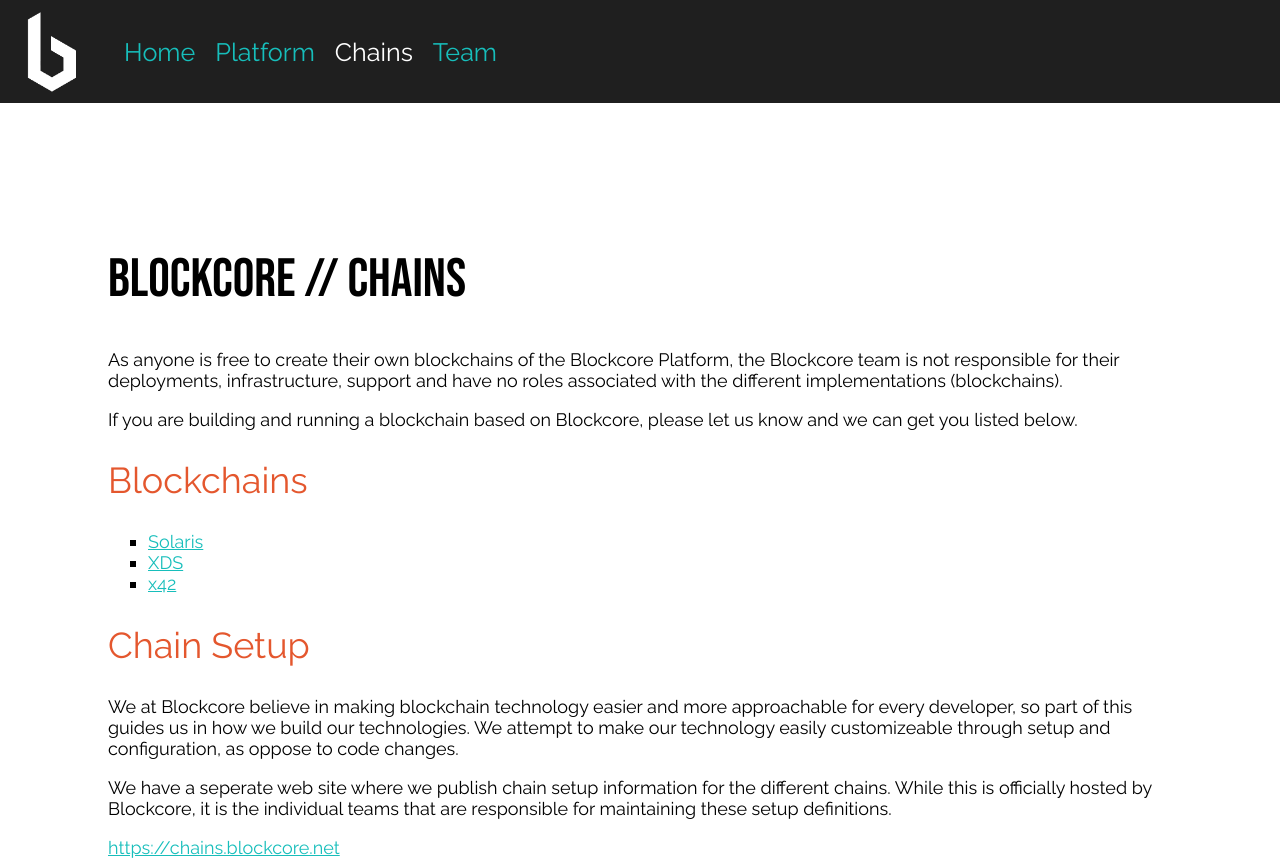
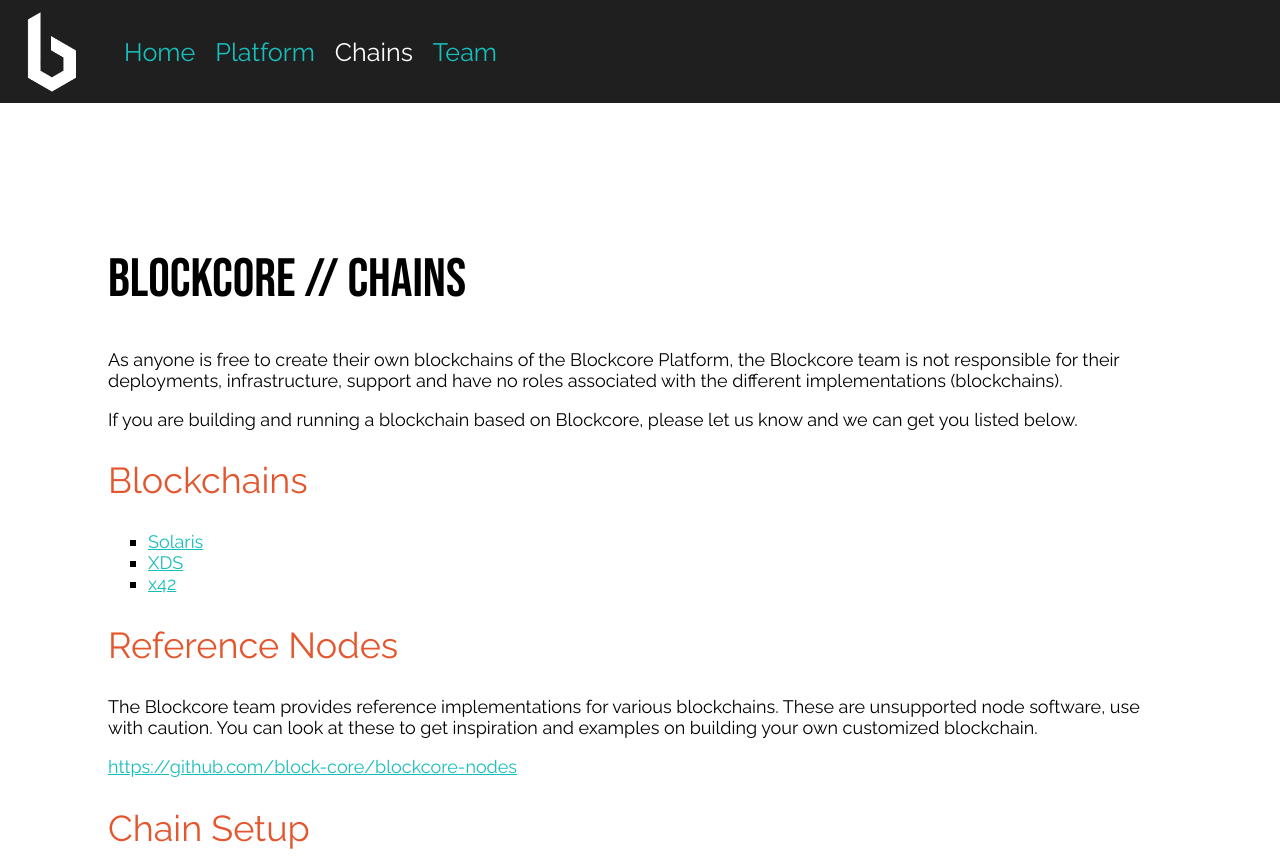
Before and after one commit to block-core/blockcore-website, an Angular app in the folder src/Blockcore.Website/ClientApp/: page /chains in a window 1280 px wide. Shown: the top 860 px of the page. Built offline with nearby package versions, Linux system fonts and the light colour scheme.

Commit message:
Update chains.component.html
- Add link to our official reference implementations repo.

```diff
--- a/src/Blockcore.Website/ClientApp/src/app/chains/chains.component.html
+++ b/src/Blockcore.Website/ClientApp/src/app/chains/chains.component.html
@@ -13,6 +13,16 @@
   <li><a href="https://github.com/x42protocol">x42</a></li>
 </ul>
 
+<h2>Reference Nodes</h2>
+
+<p>The Blockcore team provides reference implementations for various blockchains. These are unsupported node software, use with caution. You can look at these to
+  get inspiration and examples on building your own customized blockchain.
+</p>
+
+<p>
+  <a href="https://github.com/block-core/blockcore-nodes">https://github.com/block-core/blockcore-nodes</a>
+</p>
+
 <h2>Chain Setup</h2>
 
 <p>We at Blockcore believe in making blockchain technology easier and more approachable for every developer, so part of this guides us in how
```
